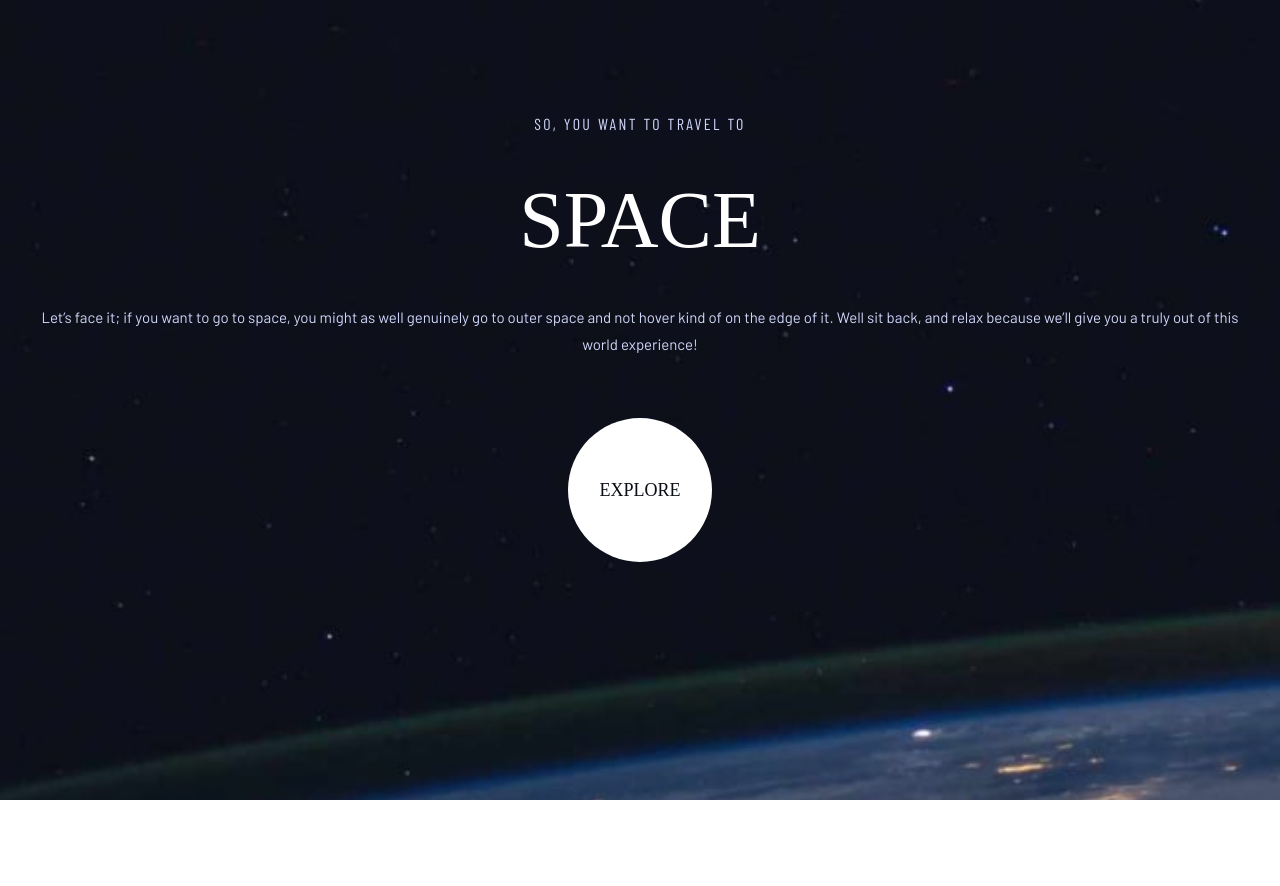
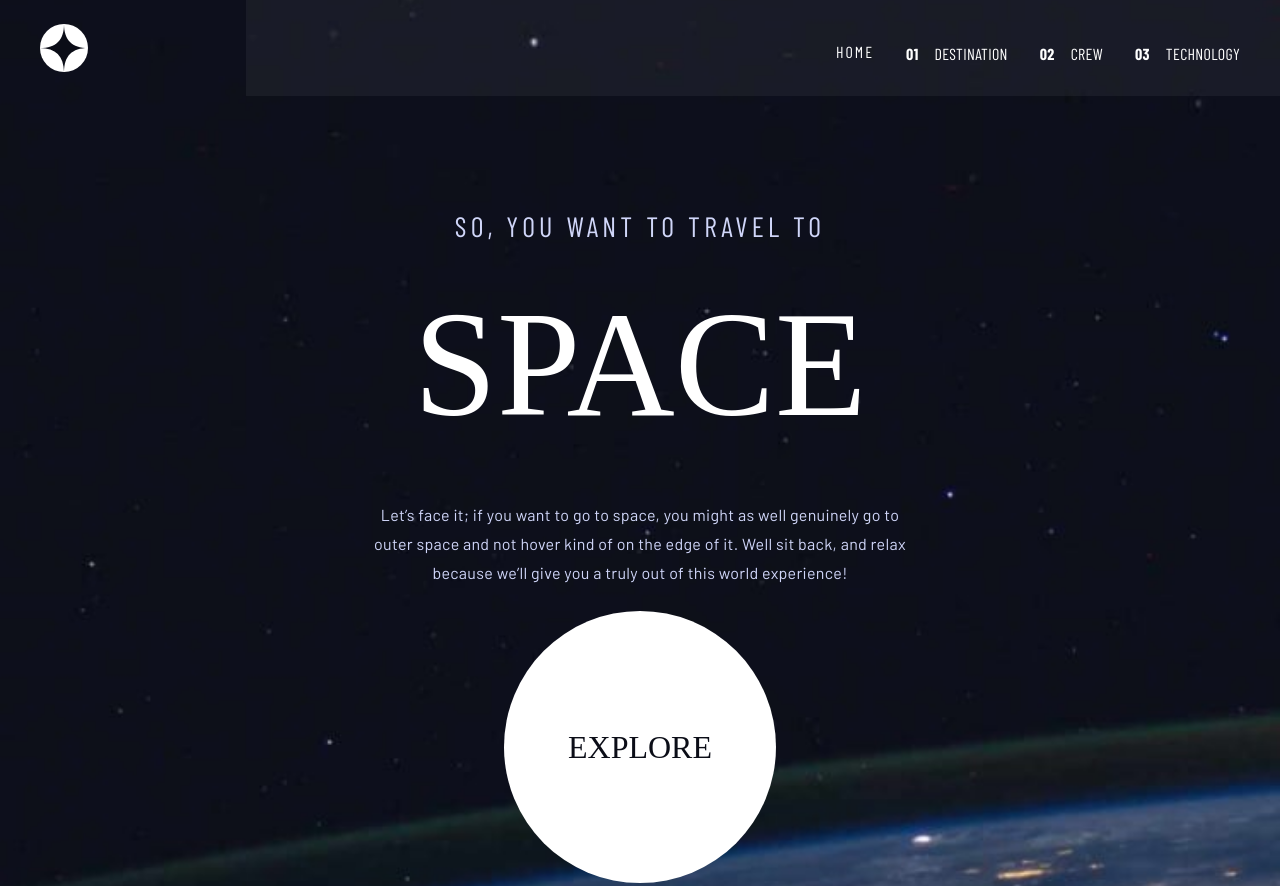
Before and after one commit to baby4dm/space-tourism-multi-website, a website built with Vite: page src/pages/index.html in a window 1280 px wide. Shown: the top 886 px of the page. Before the commit the page ends 800 px from the top, so only its background shows below. Built offline with nearby package versions, Linux system fonts and the light colour scheme; a web font is replaced by a local one.

Commit message:
completed tablet home page layout

```diff
--- a/src/components/Header.html
+++ b/src/components/Header.html
@@ -1,10 +1,48 @@
-<header class="h-22">
-  <div class="p-6 h-full">
+<header class="h-22 md:h-24">
+  <div class="h-full p-6 md:p-0">
     <nav class="mobile-nav md:hidden flex justify-between items-center">
-      <img class="h-full max-h-10" src="/images/shared/logo.svg" alt="Space Tourism Logo" />
+      <img
+        class="h-full max-h-10"
+        src="/images/shared/logo.svg"
+        alt="Space Tourism Logo"
+      />
       <button class="h-full max-h-[21px]">
-        <img src="/images/shared/icon-hamburger.svg" alt="Menu">
+        <img src="/images/shared/icon-hamburger.svg" alt="Menu" />
       </button>
+    </nav>
+    <nav class="desktop-nav hidden md:flex justify-between items-center h-full">
+      <div class="pl-10 flex-138">
+        <img
+          class="h-full max-h-12"
+          src="/images/shared/logo.svg"
+          alt="Space Tourism Logo"
+        />
+      </div>
+
+      <ul class="bg-white-5 flex gap-8 h-full p-10 flex-640 justify-end">
+        <li><a href="index.html">HOME</a></li>
+
+        <li>
+          <a href="destination.html" class="nav-item">
+            <p class="text-white font-bold">01</p>
+            <p class="text-white">DESTINATION</p>
+          </a>
+        </li>
+
+        <li>
+          <a href="crew.html" class="nav-item">
+            <p class="text-white font-bold">02</p>
+            <p class="text-white">CREW</p>
+          </a>
+        </li>
+
+        <li>
+          <a href="technology.html" class="nav-item">
+            <p class="text-white font-bold">03</p>
+            <p class="text-white">TECHNOLOGY</p>
+          </a>
+        </li>
+      </ul>
     </nav>
   </div>
 </header>
--- a/src/pages/index.html
+++ b/src/pages/index.html
@@ -22,8 +22,8 @@
   <body>
     <load src="/src/components/Header.html" />
     <main>
-      <div class="p-6 flex flex-col items-center">
-        <div class="flex flex-col gap-6 items-center text-center">
+      <div class="p-6 flex flex-col items-center gap-6 min-h-[calc(100vh-88px)] md:px-10 md:py-32">
+        <div class="flex flex-col gap-6 items-center text-center max-w-[512px] md:max-w-[540px]">
           <h2>SO, YOU WANT TO TRAVEL TO</h2>
           <h1>SPACE</h1>
           <p>
@@ -33,7 +33,7 @@
             world experience!
           </p>
         </div>
-        <button class="explore-btn w-[144px] h-[144px] rounded-full bg-white text-dark-blue font-bellefair text-preset-9 my-15">EXPLORE</button>
+        <button class="explore-btn w-[144px] h-[144px] rounded-full bg-white text-dark-blue font-bellefair text-preset-9 my-auto md:mt-auto md:mb-0 md:w-[272px] md:h-[272px] md:text-preset-4">EXPLORE</button>
       </div>
     </main>
   </body>
--- a/src/styles/style.css
+++ b/src/styles/style.css
@@ -7,6 +7,7 @@
 
   --color-white-25: rgba(255, 255, 255, 0.25);
   --color-white-10: rgba(255, 255, 255, 0.1);
+  --color-white-5: rgba(255, 255, 255, 0.05);
 
   --font-bellefair: "Bellefair", serif;
   --font-barlow: "Barlow", sans-serif;
@@ -25,15 +26,19 @@
   --text-preset-6-mobile: 16px;
   --text-preset-9-mobile: 15px;
 
+  --tracking-preset-2: 0.02em;
   --tracking-preset-15: 0.15em;
+  --tracking-preset-18: 0.18em;
 
-  --leading-preset-1: 1.1;
   --leading-preset-2: 1.15;
   --leading-normal: 1.2;
   --leading-relaxed: 1.8;
 }
 
 @layer base {
+  * {
+    @apply m-0 p-0 box-border;
+  }
   body {
     @apply bg-[url('/images/home/background-home-mobile.jpg')] w-full min-h-screen bg-center bg-cover bg-no-repeat text-white font-barlow;
   }
@@ -46,4 +51,24 @@
   p {
     @apply text-preset-9-mobile leading-relaxed text-light-blue;
   }
+  a {
+    @apply text-preset-6-mobile font-condensed tracking-[2px];
+  }
+
+  @media (min-width: 768px) {
+    h1 {
+      @apply text-preset-1;
+    }
+    h2 {
+      @apply text-preset-5 leading-1;
+    }
+    p {
+      @apply text-preset-6-mobile tracking-preset-2;
+    }
+  }
 }
+@layer components {
+  .nav-item {
+    @apply flex gap-4;
+  }
+}
```
Also changed, not shown: 1 other file.
